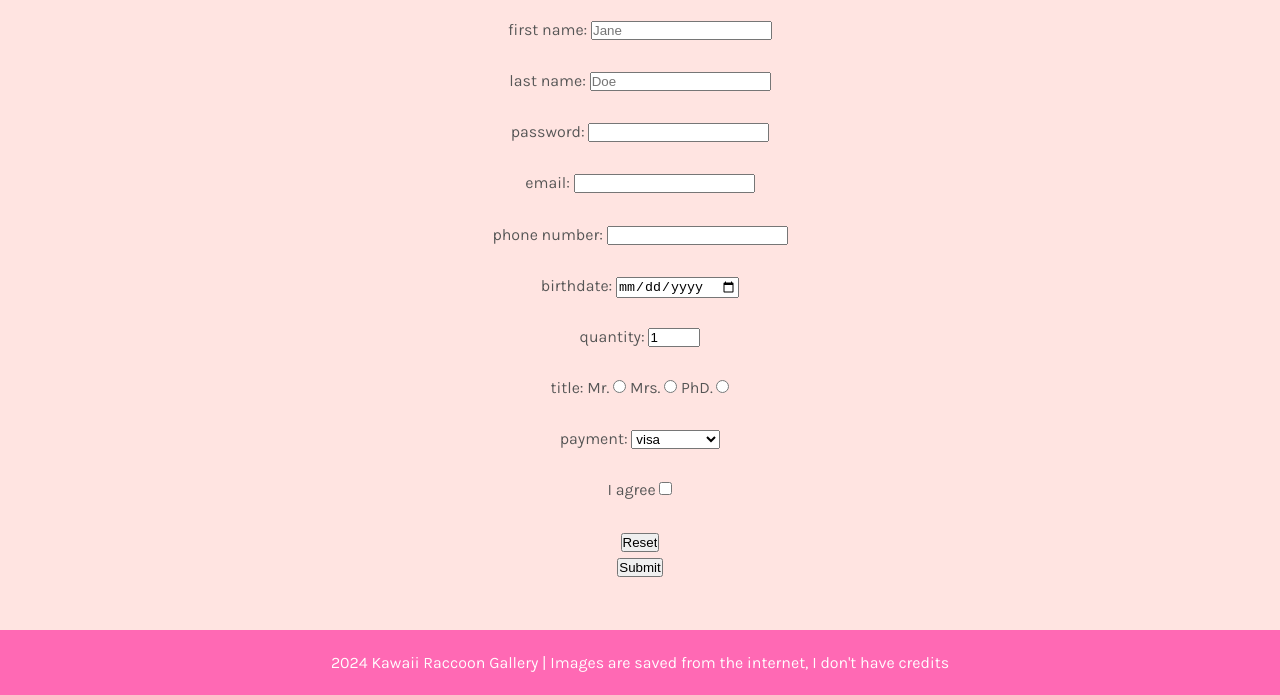
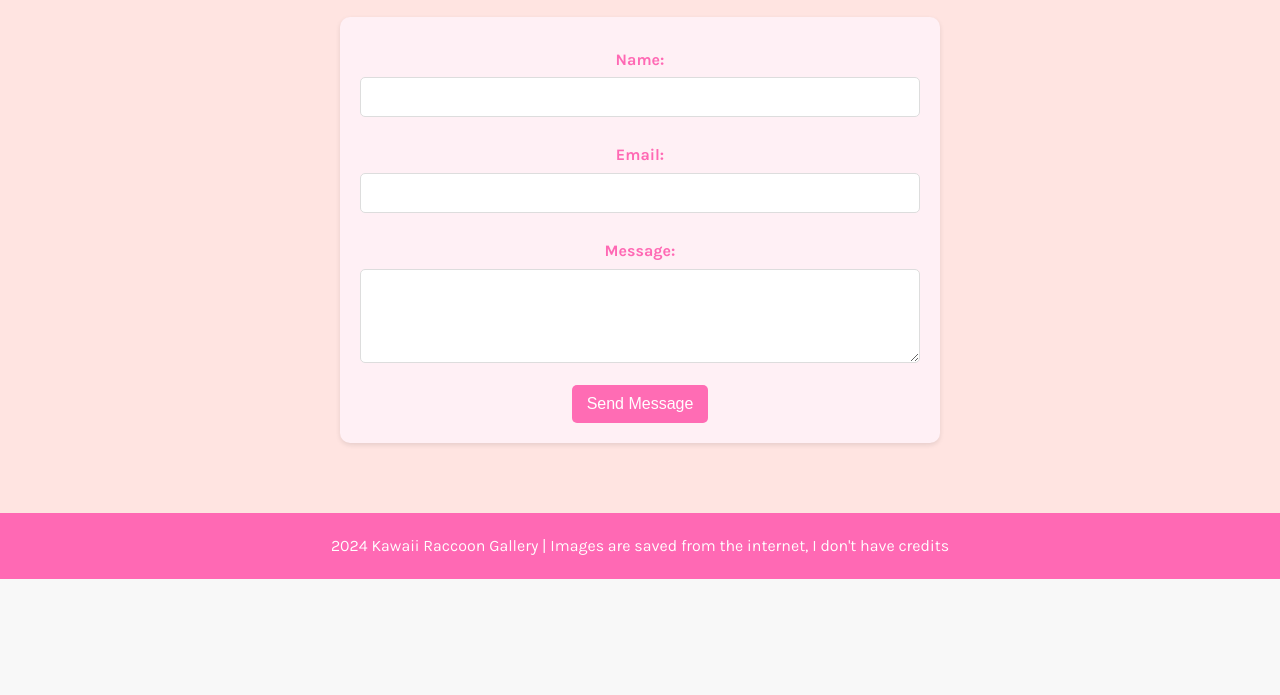
Before and after one commit to potunny/finalproject, a plain HTML site: page contactform.html in a window 1280 px wide. Shown: the part 170-865 px from the top of the page. After the commit the page ends 800 px from the top, so only its background shows below. Drawn offline with nearby package versions, Linux system fonts and the light colour scheme.

Commit message:
ready without lots of js

```diff
--- a/contactform.html
+++ b/contactform.html
@@ -39,84 +39,24 @@
 
 
 
-    <section id="contact">
-        <h2>Contact</h2>
-        <form action="action_page.php" method="GET"> <!--get is insecure, used for search bars, POST is secure-->
-            <div>
-              <label for="fname">first name:</label>
-              <input type="text" id="fname" placeholder="Jane" required>
-            </div>
-            <br>
-            <div>
-              <label for="lname">last name:</label>
-              <input type="text" id="lname" placeholder="Doe">
-            </div>
-            <br>
-            <div>
-              <label for="pass">password:</label>
-              <input type="password" id="pass" maxlength="12" required>
-            </div>
-            <br>
-            <div>
-              <label for="email">email:</label>
-              <input type="email" id="email" >
-            </div>
-            <br>
-            <div>
-              <label for="phone">phone number:</label>
-              <input type="tel" id="phone" >
-            </div>
-            <br>
-            <div>
-              <label for="bdate">birthdate:</label>
-              <input type="date" id="bdate" >
-            </div>
-            <br>
-            <div>
-              <label for="quant">quantity:</label>
-              <input type="number" id="quant" min="0" max="99" value="1">
-            </div>
-            <br>
-            <div>
-            <label for="title">title:</label> <!--label for and putting id below allows for the name to be selectable when choosing radio circle-->
+<section id="contact-form">
+  <section id="contact">
+    <h2>Contact</h2>
 
-              <label for="Mr.">Mr.</label>
-              <input type="radio" id="Mr." name="title">
-              <label for="Mrs.">Mrs.</label>
-              <input type="radio" id="Mrs." name="title">
-              <label for="PhD.">PhD.</label>
-              <input type="radio" id="PhD." name="title">
-            </div>
+    <form class="contact-form" action="#" method="POST">
+        <label for="name">Name:</label>
+        <input type="text" id="name" name="name" required>
 
-            <br>
+        <label for="email">Email:</label>
+        <input type="email" id="email" name="email" required>
 
-            <div> <!--selectable menu with options-->
-              <label for="payment">payment:</label>
-              <select id="payment" name="payment">
-                <option value="visa">visa</option>
-                <option value="mastercard">mastercard</option>
-                <option value="giftcard">giftcard</option>
-              </select>
-            </div>
+        <label for="message">Message:</label>
+        <textarea id="message" name="message" rows="4" required></textarea>
 
-            <br>
+        <button type="submit">Send Message</button>
+    </form>
+</section>
 
-            <div>
-              <label for="agree">I agree</label>
-              <input type="checkbox">
-            </div>
-
-            <br>
-
-            <div>
-            <input type="reset">
-            </div>
-
-            <div>
-              <input type="submit">
-              </div>
-            </form>
-    </section>
 
     <footer>
         <p>2024 Kawaii Raccoon Gallery | Images are saved from the internet, I don't have credits</p>
--- a/css1.css
+++ b/css1.css
@@ -344,6 +344,55 @@ footer {
     width: 70%;
 }
 
+/*formm*/
+
+/* Contact Form Styling */
+.contact-form {
+    background-color: #fff0f5;
+    padding: 20px;
+    border-radius: 10px;
+    box-shadow: 0 2px 5px rgba(0, 0, 0, 0.1);
+    max-width: 600px;
+    margin: 20px auto; /* Center the form */
+}
+
+.contact-form label {
+    font-weight: bold;
+    color: #ff69b4;
+    display: block;
+    margin: 10px 0 5px;
+}
+
+.contact-form input,
+.contact-form textarea {
+    width: 100%;
+    padding: 10px;
+    border: 1px solid #ddd;
+    border-radius: 5px;
+    margin-bottom: 15px;
+    font-size: 16px;
+}
+
+.contact-form input:focus,
+.contact-form textarea:focus {
+    border-color: #ff69b4;
+    outline: none; /* Remove default outline */
+}
+
+.contact-form button {
+    background-color: #ff6cb4;
+    color: white;
+    border: none;
+    border-radius: 5px;
+    padding: 10px 15px;
+    cursor: pointer;
+    font-size: 1em;
+}
+
+.contact-form button:hover {
+    background-color: #ff1493;
+}
+
 /* Responsive Design */
 @media (max-width: 768px) {
     .gallery-grid {
@@ -427,7 +476,7 @@ footer {
   }
 
   ::-webkit-scrollbar-track {
-    border-radius: ;
+    border-radius: 10px;
     padding-left: 3px;
     margin-right: 3px;
   }
@@ -437,3 +486,4 @@ footer {
     background: rgb(99, 99, 99);
     border-radius: 10px;
     width: 10px;
+  }
```
Also changed, not shown: about.html (+2 -2 lines), buy.html (+2 -2 lines), index.html (+1 -1 lines).
